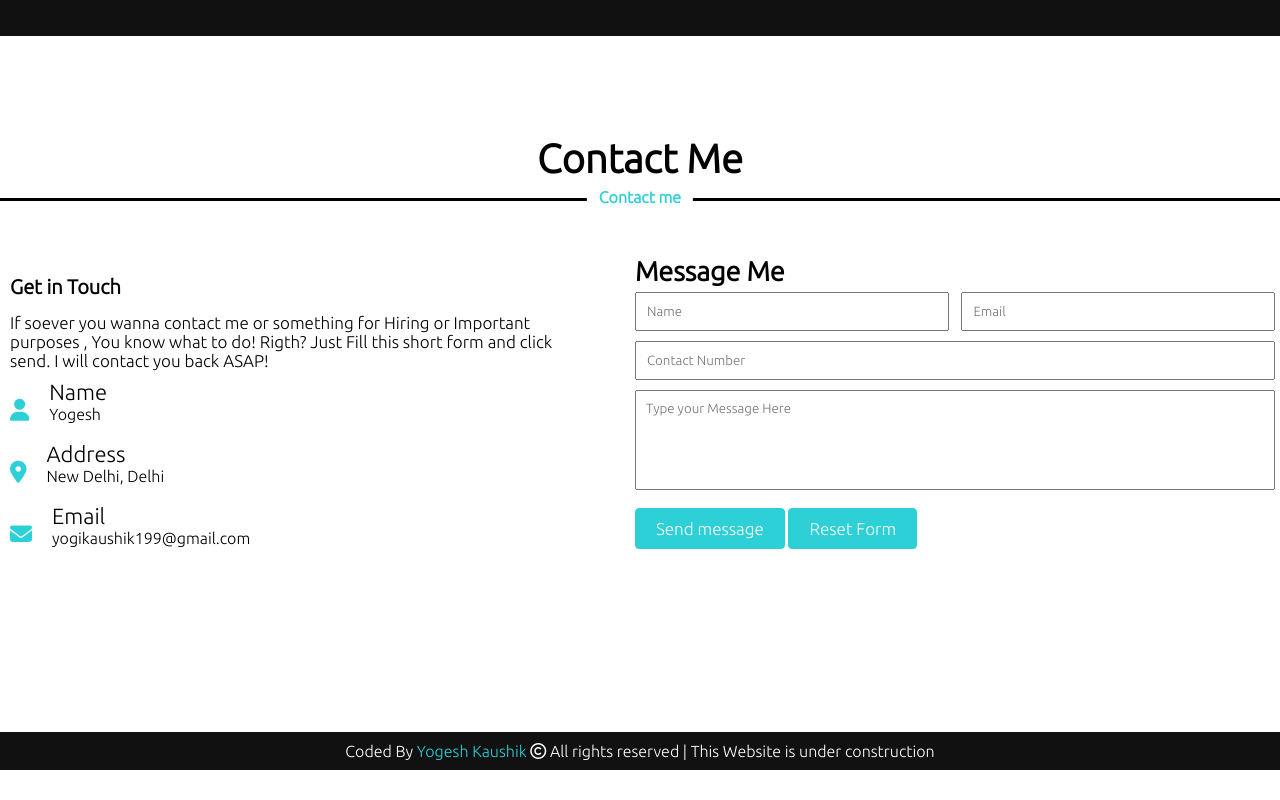
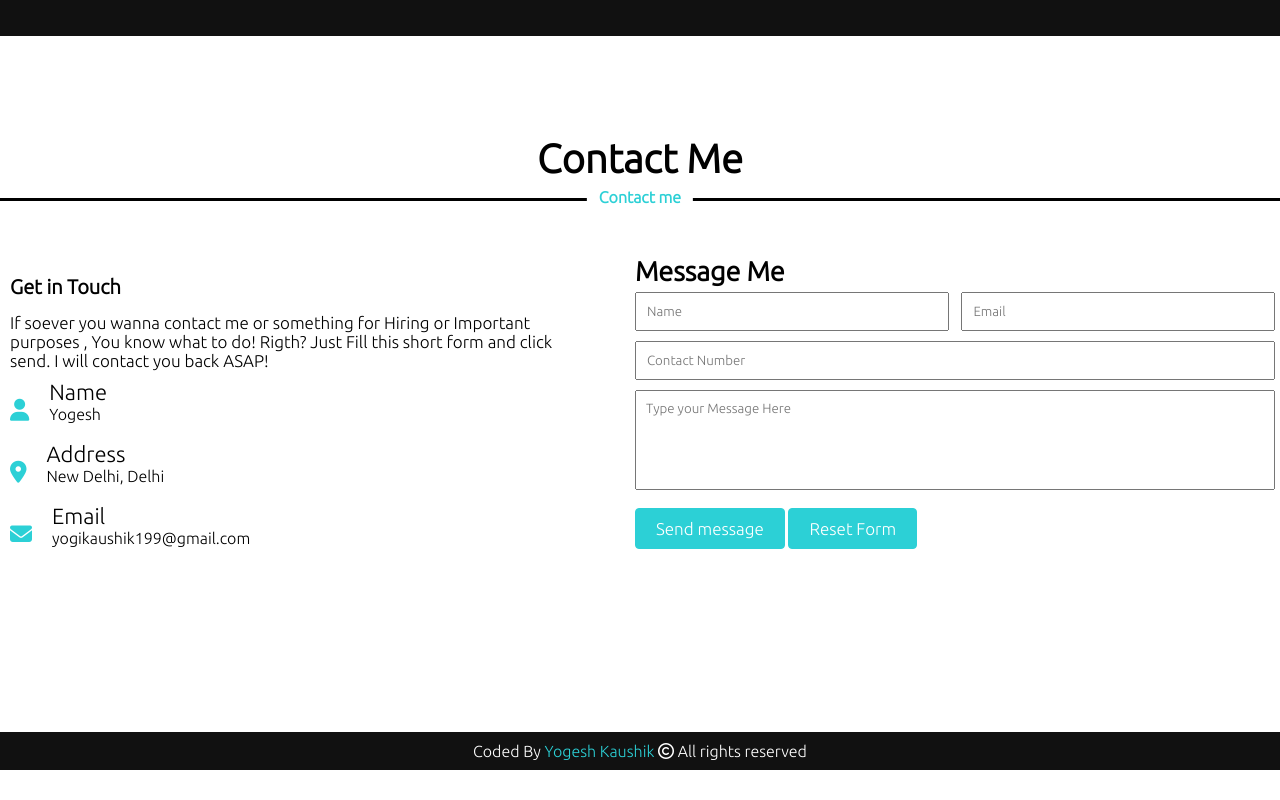
Before and after one commit to dtcpass-govt-delhi-in/viewEPass-passno-7523032395521, a plain HTML site: page index.html in a window 1280 px wide. Shown: the part 2855-3655 px from the top of the page. Drawn offline with nearby package versions, Linux system fonts and the light colour scheme.

Commit message:
Update index.html

```diff
--- a/index.html
+++ b/index.html
@@ -238,7 +238,7 @@
         <div id="under-const">This Website is Under Contruction</div>
     </section> -->
     <footer>
-        <span> Coded By <a href="#">Yogesh Kaushik</a> <i class="far fa-copyright"></i> All rights reserved | This Website is under construction</span>
+        <span> Coded By <a href="#">Yogesh Kaushik</a> <i class="far fa-copyright"></i> All rights reserved </span>
     </footer>
 </body>
 
```
